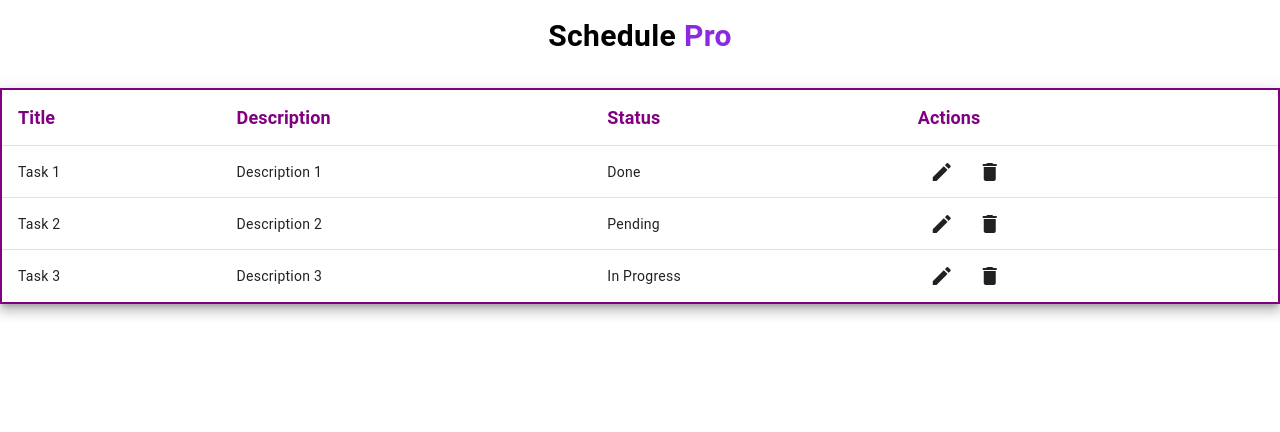
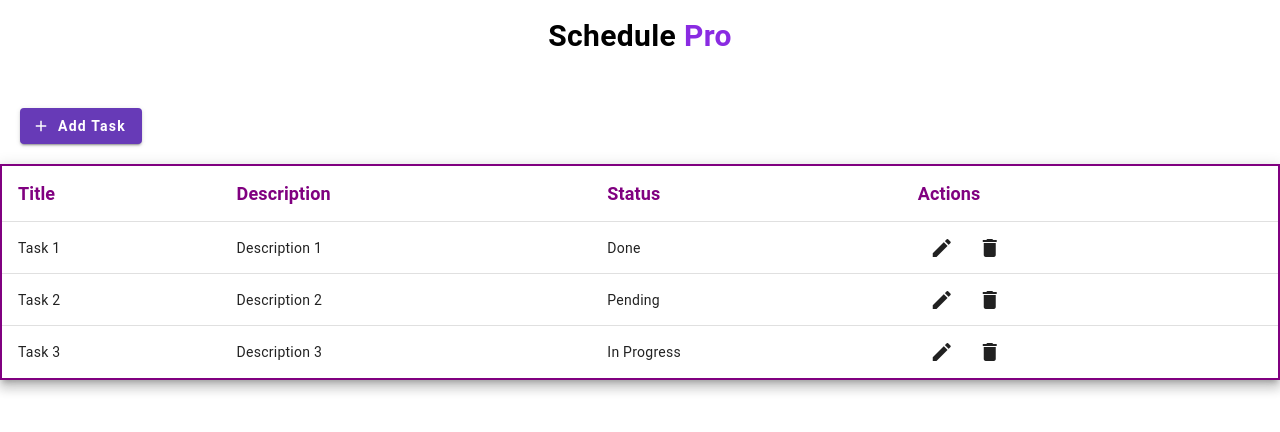
Before and after one commit to andrewindeche/Angular_Task_Mangement_App, an Angular app: page / in a window 1280 px wide. Shown: the top 432 px of the page. Built offline with nearby package versions, Linux system fonts and the light colour scheme; data requests are answered from the project's data file.

Commit message:
add addtask button

```diff
--- a/src/app/tasktable/tasktable.component.css
+++ b/src/app/tasktable/tasktable.component.css
@@ -1,3 +1,11 @@
+.addtask button{
+  margin: 20px;
+  font-weight: bolder;
+}
+.addtask button:hover{
+  background-color:#FFBF00;
+  border: 2px solid green;
+}
 table {
     width: 100%;
     border: 2px solid #800080;
--- a/src/app/tasktable/tasktable.component.html
+++ b/src/app/tasktable/tasktable.component.html
@@ -1,3 +1,8 @@
+<div class="addtask">
+  <button mat-raised-button color="primary" [routerLink]="['/detail/new']">
+    <mat-icon>add</mat-icon> Add Task
+  </button>
+</div>
 <table mat-table [dataSource]="dataSource" class="mat-elevation-z8">
   <ng-container matColumnDef="title">
     <th mat-header-cell *matHeaderCellDef> Title </th>
```
